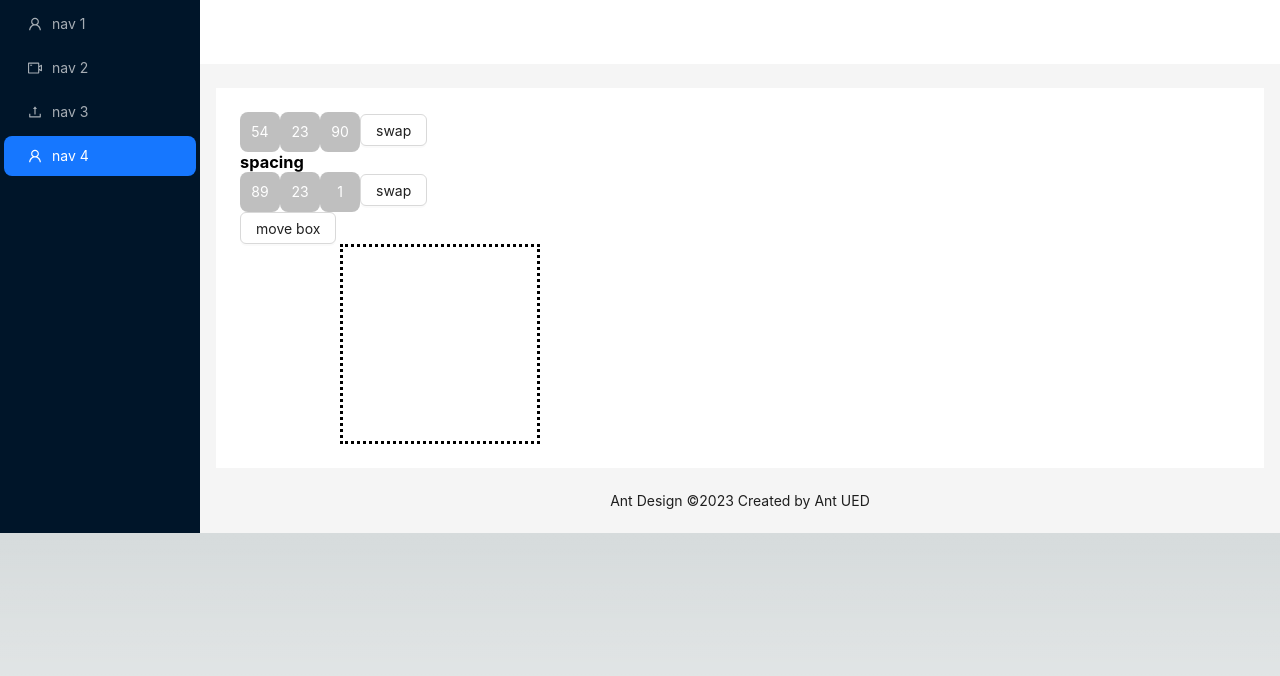
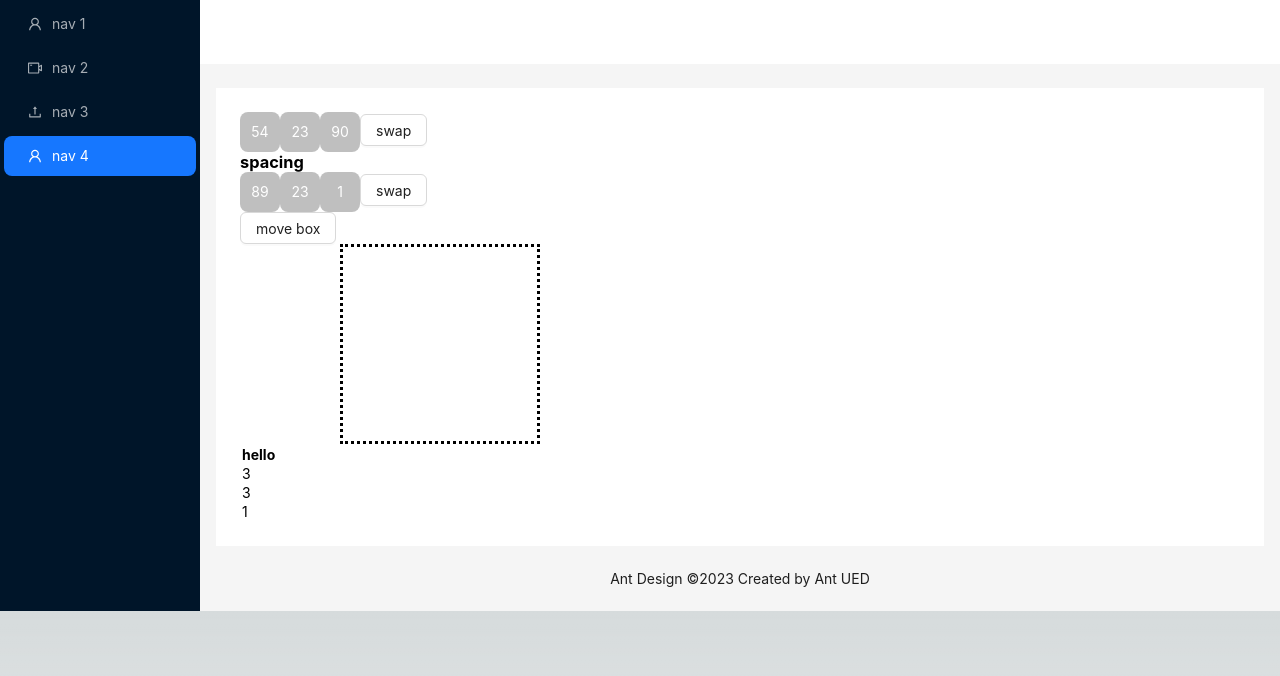
Before and after one commit to Aearsears/explain-lc, a Next.js app: page / in a window 1280 px wide. Shown: the top 676 px of the page. Built offline with nearby package versions, Linux system fonts and the light colour scheme.

Commit message:
start hashmap

```diff
--- a/src/components/Content.tsx
+++ b/src/components/Content.tsx
@@ -2,6 +2,7 @@ import { Avatar, Badge, Button } from 'antd';
 import { motion } from 'framer-motion';
 import React, { useState } from 'react';
 import Array from './Array';
+import HashMap from './HashMap';
 
 interface AppProps {
     data?: number[];
@@ -23,6 +24,7 @@ const MyContent: React.FC<AppProps> = ({ data }: AppProps) => {
         console.log('swapped');
     };
 
+    const commonProps = { myProp1: 'prop1', myProp2: 'prop2' };
     return (
         <div>
             <Array data={array1}></Array>
@@ -50,6 +52,7 @@ const MyContent: React.FC<AppProps> = ({ data }: AppProps) => {
                     }}
                 />
             </div>
+            <HashMap data={commonProps}></HashMap>
         </div>
     );
 };
--- /dev/null
+++ b/src/components/HashMap.tsx
@@ -0,0 +1,91 @@
+import { AnimatePresence, motion } from 'framer-motion';
+import React from 'react';
+
+interface HashMapProps {
+    data: {};
+}
+interface EntryProps {
+    keyValue: number;
+}
+interface HashMapState {
+    entryProps: EntryProps[];
+}
+
+class HashMap extends React.Component<HashMapProps, HashMapState> {
+    constructor(props: HashMapProps) {
+        super(props);
+
+        const entryProps: EntryProps[] = [];
+        for (const [key, value] of Object.entries(this.props.data)) {
+            let entryprop = {
+                keyValue: 3
+            };
+            if (value !== undefined) {
+                entryProps.push(entryprop);
+            }
+        }
+        this.state = {
+            entryProps: entryProps
+        };
+    }
+
+    swapValues = () => {
+        let cellProps = [...this.state.entryProps];
+        console.log(cellProps);
+
+        //swap first and second elements, 0th and 1st
+        let prop1 = cellProps[0];
+        let prop2 = cellProps[1];
+
+        cellProps[1] = prop1;
+        cellProps[0] = prop2;
+
+        this.setState({ ...this.state, entryProps: cellProps });
+        console.log('swapped');
+        console.log(this.state);
+    };
+
+    render() {
+        return (
+            <div>
+                <table style={{ color: 'black' }}>
+                    <thead>
+                        <tr>
+                            <motion.th>hello</motion.th>
+                        </tr>
+                    </thead>
+                    <tbody>
+                        <AnimatePresence>
+                            {this.state.entryProps.map((entryProp) => (
+                                <Entry
+                                    key={2}
+                                    keyValue={entryProp.keyValue}
+                                ></Entry>
+                            ))}
+                            <Entry keyValue={1}></Entry>
+                        </AnimatePresence>
+                    </tbody>
+                </table>
+            </div>
+        );
+    }
+}
+
+class Entry extends React.Component<EntryProps, {}> {
+    constructor(props: EntryProps) {
+        super(props);
+        this.state = {};
+    }
+    render() {
+        return (
+            <motion.tr>
+                <motion.td>
+                    {typeof this.props.keyValue === 'number'
+                        ? this.props.keyValue
+                        : 500}
+                </motion.td>
+            </motion.tr>
+        );
+    }
+}
+export default HashMap;
```
